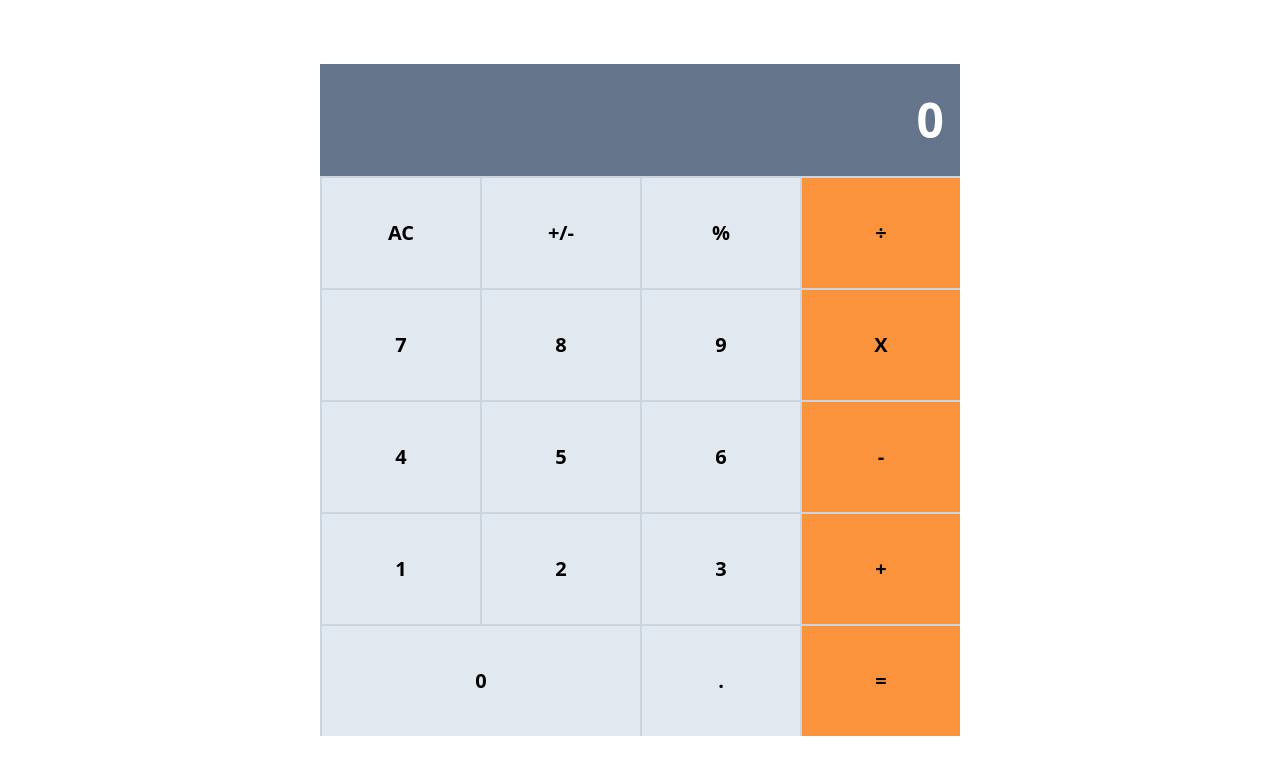
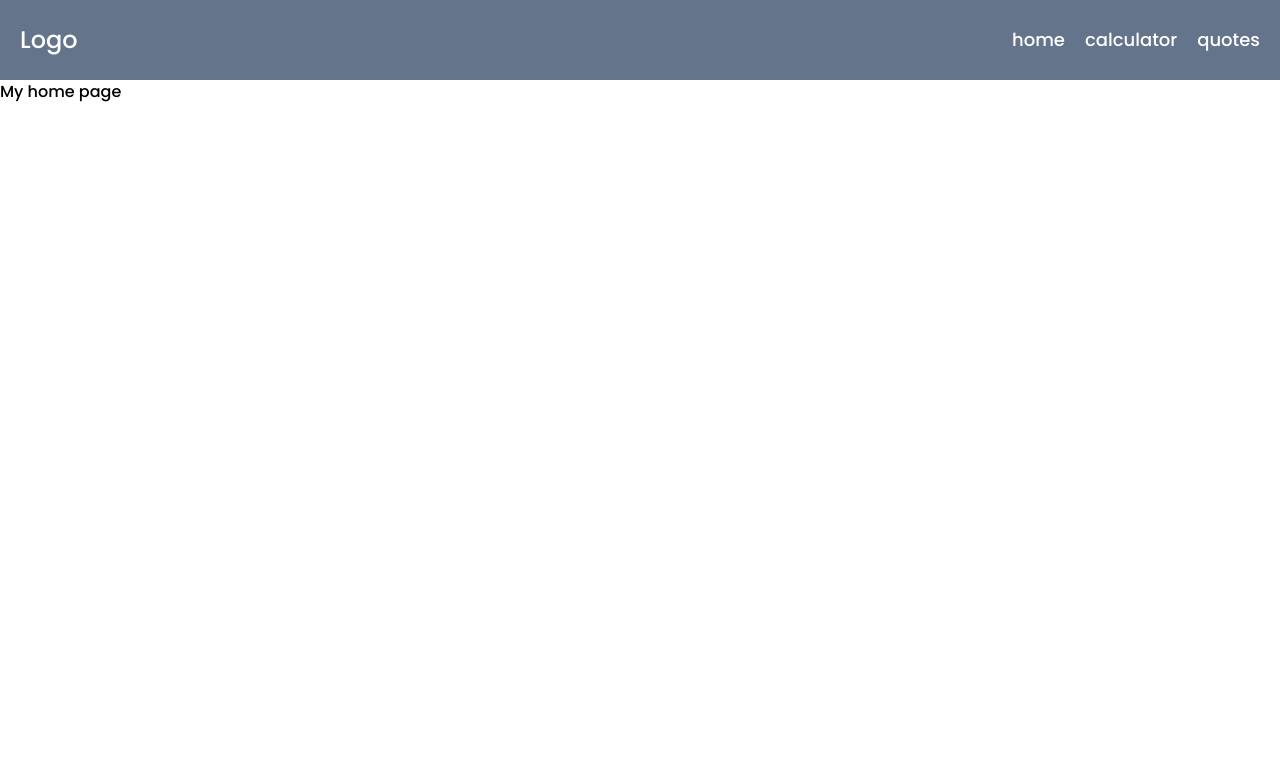
Before and after one commit to mwafrika/math_agicians, a React (Create React App) app: page / in a window 1280 px wide. Shown: the top 774 px of the page. Built offline with nearby package versions, Linux system fonts and the light colour scheme.

Commit message:
Add header for all the pages

```diff
--- a/package.json
+++ b/package.json
@@ -11,6 +11,7 @@
     "gh-pages": "^3.2.3",
     "react": "^17.0.2",
     "react-dom": "^17.0.2",
+    "react-router-dom": "^6.2.2",
     "react-scripts": "5.0.0",
     "web-vitals": "^2.1.4"
   },
--- a/src/App.js
+++ b/src/App.js
@@ -1,6 +1,22 @@
+/* eslint-disable jsx-quotes */
 import React from 'react';
+import { BrowserRouter as Router, Routes, Route } from 'react-router-dom';
 import Calculator from './components/Calculator';
+import Home from './components/Home';
+import Quotes from './components/Quotes';
+import NotFound from './components/notFound';
 
-const App = () => <Calculator />;
+const App = () => (
+  <>
+    <Router>
+      <Routes>
+        <Route path='/' index element={<Home />} />
+        <Route path='/calculator' element={<Calculator />} />
+        <Route path='/quotes' element={<Quotes />} />
+        <Route path='*' element={<NotFound />} />
+      </Routes>
+    </Router>
+  </>
+);
 
 export default App;
--- a/src/components/Calculator.js
+++ b/src/components/Calculator.js
@@ -2,6 +2,7 @@
 import React, { useState } from 'react';
 import './style.css';
 import Calculate from '../logic/calculate';
+import Header from './Header';
 
 const Calculator = () => {
   const [state, setState] = useState({
@@ -20,6 +21,8 @@ const Calculator = () => {
   const { total, next, operation } = state;
 
   return (
+    <>
+      <Header />
       <main className='flex h-screen py-16'>
         <section className='w-2/4 mx-auto bg-slate-200 grid grid-cols-4 grid-rows-6 divide-x-2 divide-y-2 divide-slate-300'>
           <div className='col-span-full bg-slate-500 text-5xl font-bold px-4 text-white border-none flex items-center justify-end'>
@@ -219,6 +222,7 @@ const Calculator = () => {
           </div>
         </section>
       </main>
+    </>
   );
 };
 
--- /dev/null
+++ b/src/components/Header.jsx
@@ -0,0 +1,37 @@
+/* eslint-disable jsx-quotes */
+import React from 'react';
+import { NavLink } from 'react-router-dom';
+
+const Header = () => {
+  const data = [
+    {
+      id: 1,
+      name: 'home',
+      url: '/',
+    },
+    {
+      id: 2,
+      name: 'calculator',
+      url: '/calculator',
+    },
+    {
+      id: 3,
+      name: 'quotes',
+      url: '/quotes',
+    },
+  ];
+  return (
+    <header className='bg-slate-500 h-20 w-full flex justify-between px-5 items-center text-white'>
+      <span className='text-2xl'>Logo</span>
+      <ul className='flex justify-between w-1/5 text-lg'>
+        {data.map(({ id, name, url }) => (
+          <NavLink key={id} to={url}>
+            <li>{name}</li>
+          </NavLink>
+        ))}
+      </ul>
+    </header>
+  );
+};
+
+export default Header;
--- /dev/null
+++ b/src/components/Home.jsx
@@ -0,0 +1,13 @@
+import React from 'react';
+import Header from './Header';
+
+const Home = () => (
+  <>
+    <Header />
+    <div>
+      <h1>My home page</h1>
+    </div>
+  </>
+);
+
+export default Home;
--- /dev/null
+++ b/src/components/Quotes.jsx
@@ -0,0 +1,13 @@
+import React from 'react';
+import Header from './Header';
+
+const Quotes = () => (
+  <>
+    <Header />
+    <div>
+      <h1>MyQuotes page</h1>
+    </div>
+  </>
+);
+
+export default Quotes;
--- /dev/null
+++ b/src/components/notFound.jsx
@@ -0,0 +1,9 @@
+import React from 'react';
+
+const notFound = () => (
+  <div>
+    <h1>Page not found 404</h1>
+  </div>
+);
+
+export default notFound;
--- a/src/index.css
+++ b/src/index.css
@@ -1,4 +1,13 @@
 /* stylelint-disable scss/at-rule-no-unknown */
+@import url('https://fonts.googleapis.com/css2?family=Poppins:ital,wght@0,500;1,100;1,600&display=swap');
+
 @tailwind base;
 @tailwind components;
 @tailwind utilities;
+
+body {
+  box-sizing: border-box;
+  margin: 0;
+  padding: 0;
+  font-family: 'Poppins', sans-serif;
+}
```
Also changed, not shown: 1 other file (tests, documents, lock files or other folders). Lines whose indentation alone changed are shown as unchanged.
